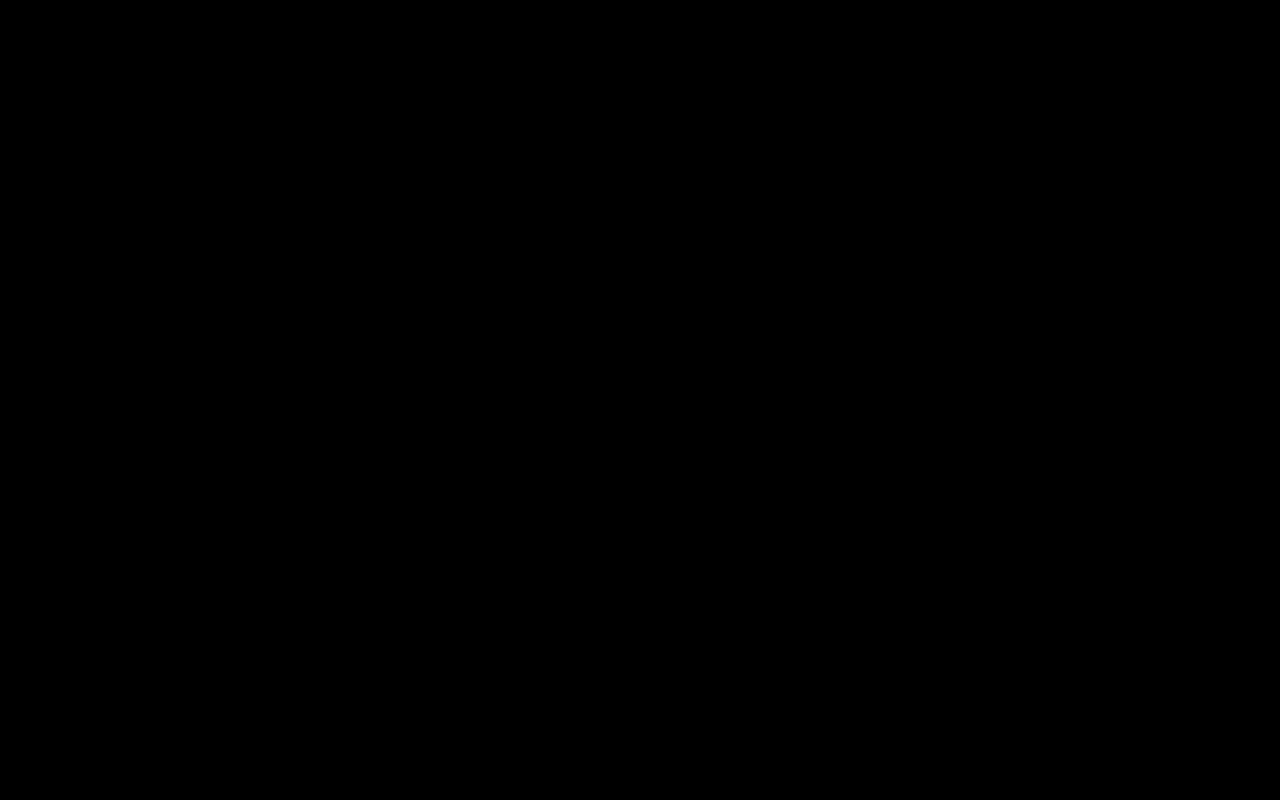
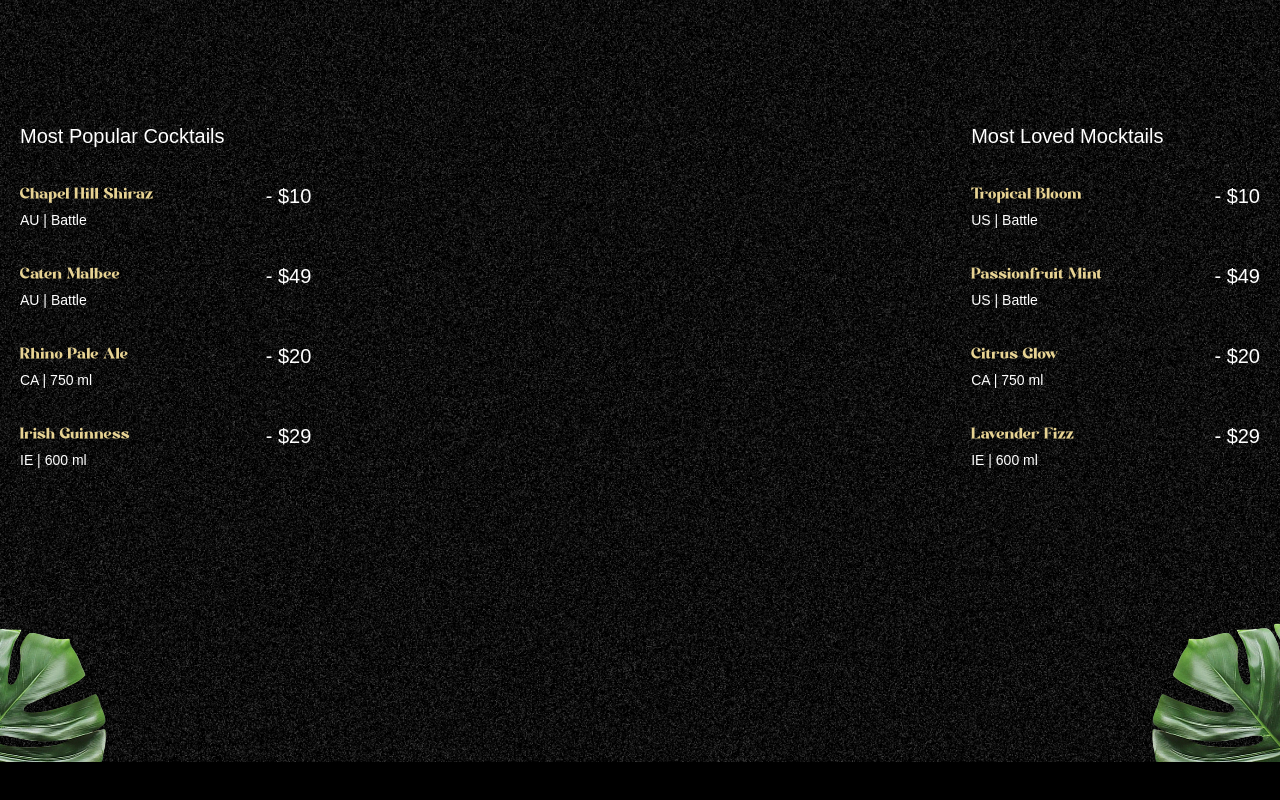
Before and after one commit to neel-1905/gsap-website, a React (Vite) app: page / in a window 1280 px wide. Shown: the part 838-1638 px from the top of the page. Before the commit the page ends 1600 px from the top, so only its background shows below. Built offline with nearby package versions, Linux system fonts and the light colour scheme; a web font is replaced by a local one.

Commit message:
cocktails

```diff
--- a/src/App.jsx
+++ b/src/App.jsx
@@ -1,6 +1,7 @@
 import gsap from "gsap";
 import { ScrollTrigger, SplitText } from "gsap/all";
 import { Hero, Navbar } from "./components";
+import Cocktails from "./components/Cocktails";
 
 gsap.registerPlugin(ScrollTrigger, SplitText);
 
@@ -9,7 +10,7 @@
     <main>
       <Navbar />
       <Hero />
-
+      <Cocktails />
       <div className="h-dvh bg-black"></div>
     </main>
   );
--- /dev/null
+++ b/src/components/Cocktails.jsx
@@ -0,0 +1,80 @@
+import gsap from "gsap";
+import { cocktailLists, mockTailLists } from "../constants";
+import { useGSAP } from "@gsap/react";
+
+const Cocktails = () => {
+  useGSAP(() => {
+    const parallaxTimeline = gsap.timeline({
+      scrollTrigger: {
+        trigger: `#cocktails`,
+        start: "top 30%",
+        end: `bottom 80%`,
+        scrub: true,
+      },
+    });
+
+    parallaxTimeline
+      .from("#c-left-leaf", {
+        x: -100,
+        y: 100,
+      })
+
+      .from("#c-right-leaf", {
+        x: 100,
+        y: 100,
+      });
+  });
+
+  return (
+    <section id="cocktails" className="noisy">
+      <img
+        src="/images/cocktail-left-leaf.png"
+        alt="Left Leaf"
+        id="c-left-leaf"
+      />
+      <img
+        src="/images/cocktail-right-leaf.png"
+        alt="Right Leaf"
+        id="c-right-leaf"
+      />
+
+      <div className="list">
+        <div className="popular">
+          <h2>Most Popular Cocktails</h2>
+          <ul>
+            {cocktailLists.map(({ name, country, detail, price }) => (
+              <li key={name}>
+                <div className="md:me-28">
+                  <h3>{name}</h3>
+                  <p>
+                    {country} | {detail}
+                  </p>
+                </div>
+                <span>- {price}</span>
+              </li>
+            ))}
+          </ul>
+        </div>
+
+        <div className="loved">
+          <h2>Most Loved Mocktails</h2>
+          <ul>
+            {mockTailLists.map(({ name, country, detail, price }) => (
+              <li key={name}>
+                <div className="md:me-28">
+                  <h3>{name}</h3>
+                  <p>
+                    {country} | {detail}
+                  </p>
+                </div>
+                <span>- {price}</span>
+              </li>
+            ))}
+          </ul>
+        </div>
+      </div>
+    </section>
+  );
+};
+
+export default Cocktails;
```
